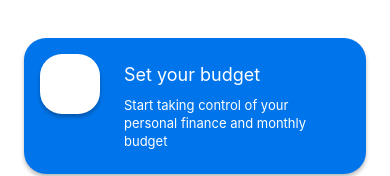
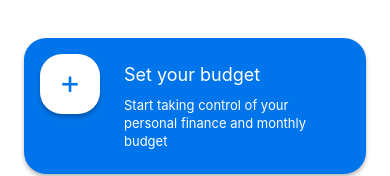
Before and after one commit to ahanusek/bootcamp-rn, a React Native app: screen / in a window 390 px wide. Shown: the part 179-355 px from the top of the page. Built offline with nearby package versions, Linux system fonts and the light colour scheme.

Commit message:
add rn vector icons

```diff
--- a/package.json
+++ b/package.json
@@ -19,7 +19,8 @@
   },
   "dependencies": {
     "react": "16.13.1",
-    "react-native": "0.63.3"
+    "react-native": "0.63.3",
+    "react-native-vector-icons": "^7.1.0"
   },
   "devDependencies": {
     "@babel/core": "^7.8.4",
@@ -27,6 +28,7 @@
     "@react-native-community/eslint-config": "^1.1.0",
     "@types/jest": "^25.2.3",
     "@types/react-native": "^0.63.3",
+    "@types/react-native-vector-icons": "^6.4.6",
     "@types/react-test-renderer": "^16.9.2",
     "@typescript-eslint/eslint-plugin": "^2.27.0",
     "@typescript-eslint/parser": "^2.27.0",
--- a/src/screens/Dashboard.tsx
+++ b/src/screens/Dashboard.tsx
@@ -9,7 +9,7 @@ import {
   ScrollView,
 } from 'react-native';
 import { ScreenTitle, Header, Spacer, Card, PlusButton } from '@/components';
-// import Icon from 'react-native-vector-icons/Entypo';
+import Icon from 'react-native-vector-icons/Entypo';
 import { appStyles, theme } from '@/theme';
 
 type OwnProps = {};
@@ -28,8 +28,9 @@ const Dashboard: FunctionComponent<DashboardProps> = () => {
         <Spacer size="large" />
         <Card>
           <View style={styles.actionCard}>
-            <PlusButton onPress={() => Alert.alert('Alert test')}>
-              {/*<Icon name="plus" size={26} color={theme.colors.secondary} />*/}
+            <PlusButton
+              onPress={() => Alert.alert('Alert test', 'Test message')}>
+              <Icon name="plus" size={26} color={theme.colors.secondary} />
             </PlusButton>
             <View style={styles.textContainer}>
               <Text style={[appStyles.subtitle, styles.text]}>
```
Also changed, not shown: 5 other files (tests, documents, lock files or other folders).
